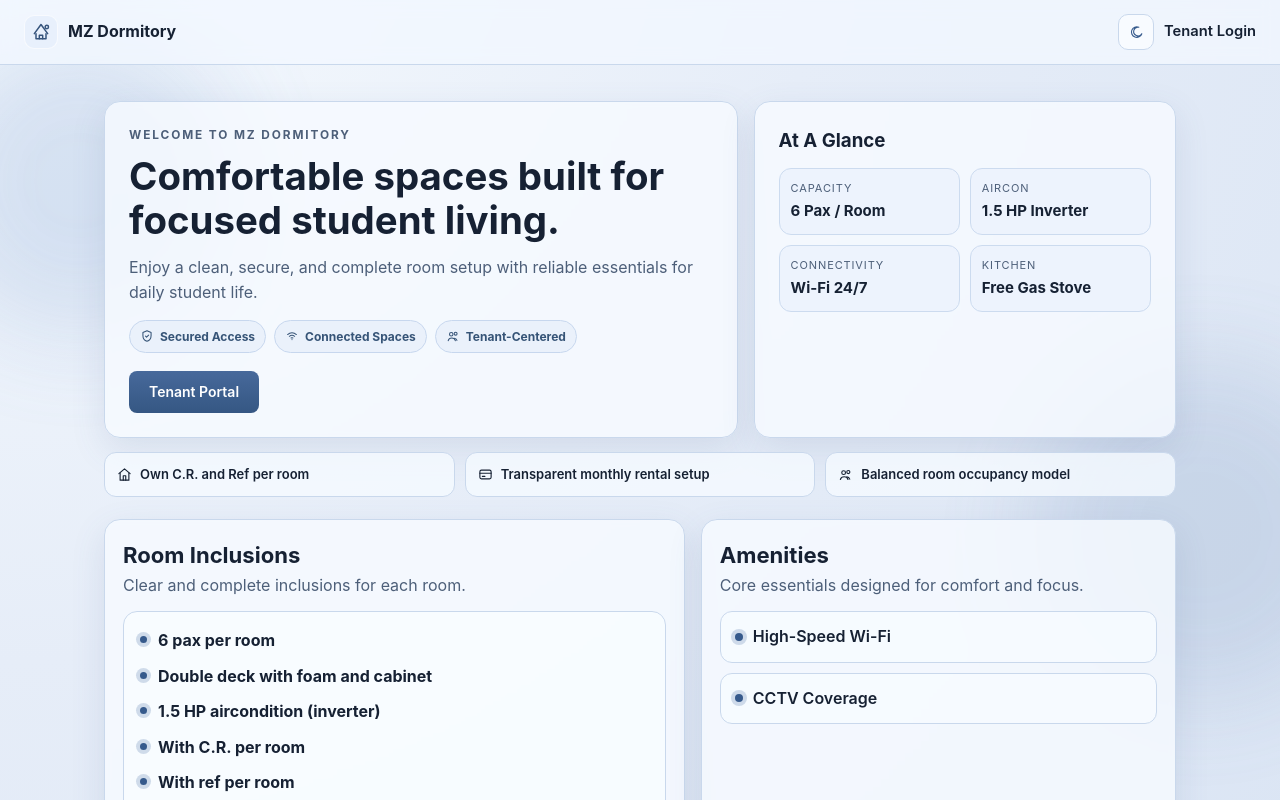
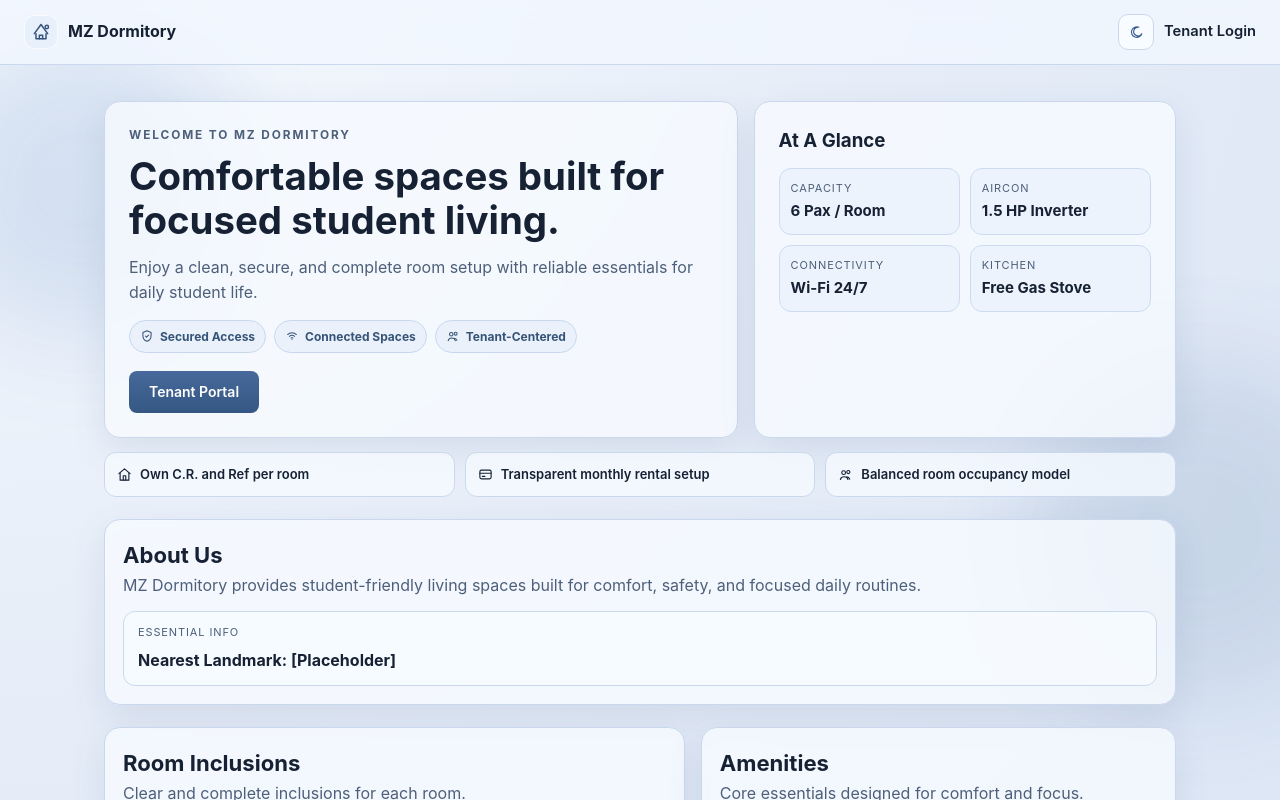
Before and after one commit to gracyy17/Dormitory-Management, a React (Vite) app: page / in a window 1280 px wide. Shown: the top 800 px of the page. Built offline with nearby package versions, Linux system fonts and the light colour scheme; no server answers.

Commit message:
added about us info placeholder

```diff
--- a/src/components/public/HomePage.jsx
+++ b/src/components/public/HomePage.jsx
@@ -94,6 +94,19 @@ function HomePage() {
           </article>
         </section>
 
+        <section className="section about-frame glass-panel reveal-up delay-3">
+          <div className="section-head">
+            <h2>About Us</h2>
+            <p>
+              MZ Dormitory provides student-friendly living spaces built for comfort, safety, and focused daily routines.
+            </p>
+          </div>
+          <div className="essential-info">
+            <p>Essential Info</p>
+            <strong>Nearest Landmark: [Placeholder]</strong>
+          </div>
+        </section>
+
         <section className="section section-grid">
           <article className="room-offer glass-panel reveal-up delay-3">
             <div className="section-head">
@@ -130,8 +143,6 @@ function HomePage() {
             <h2>Contact & Inquiries</h2>
             <p>Email: mzdormitory@example.com</p>
             <p>Mobile: +63 912 345 6789</p>
-            <p>Address: Brgy. Sumapang Bata, Malolos City, Bulacan</p>
-            <p>Address: Brgy. Sumapang Bata, Malolos City, Bulacan</p>
           </div>
           <Link className="btn btn-primary" to="/tenant/login">Go to Tenant Login</Link>
         </section>
--- a/src/styles/PublicWebsite.css
+++ b/src/styles/PublicWebsite.css
@@ -258,6 +258,32 @@
   margin-top: 22px;
 }
 
+.about-frame {
+  padding: 18px;
+}
+
+.essential-info {
+  border: 1px solid var(--public-border);
+  border-radius: 12px;
+  background: rgba(248, 252, 255, 0.78);
+  padding: 12px 14px;
+}
+
+.essential-info p {
+  margin: 0;
+  color: var(--public-muted);
+  font-size: 11px;
+  text-transform: uppercase;
+  letter-spacing: 0.08em;
+}
+
+.essential-info strong {
+  display: inline-block;
+  margin-top: 6px;
+  color: var(--public-text);
+  font-size: 1rem;
+}
+
 .section-grid {
   display: grid;
   grid-template-columns: 1.1fr 0.9fr;
@@ -439,7 +465,8 @@
 .public-site.dark-mode .pulse-grid article,
 .public-site.dark-mode .feature-chip,
 .public-site.dark-mode .room-offer-card,
-.public-site.dark-mode .amenity-item {
+.public-site.dark-mode .amenity-item,
+.public-site.dark-mode .essential-info {
   background: #18283d;
   border-color: #2f4564;
   color: #d4e3f9;
```
